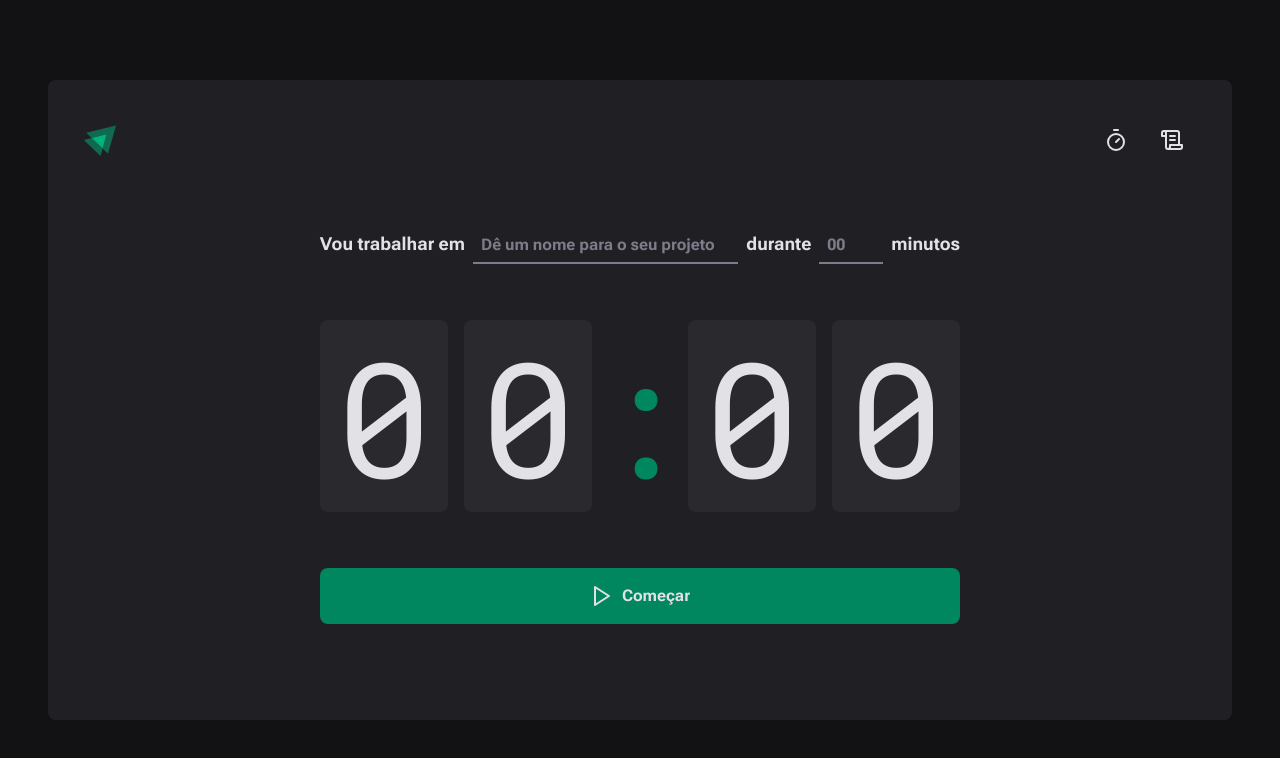
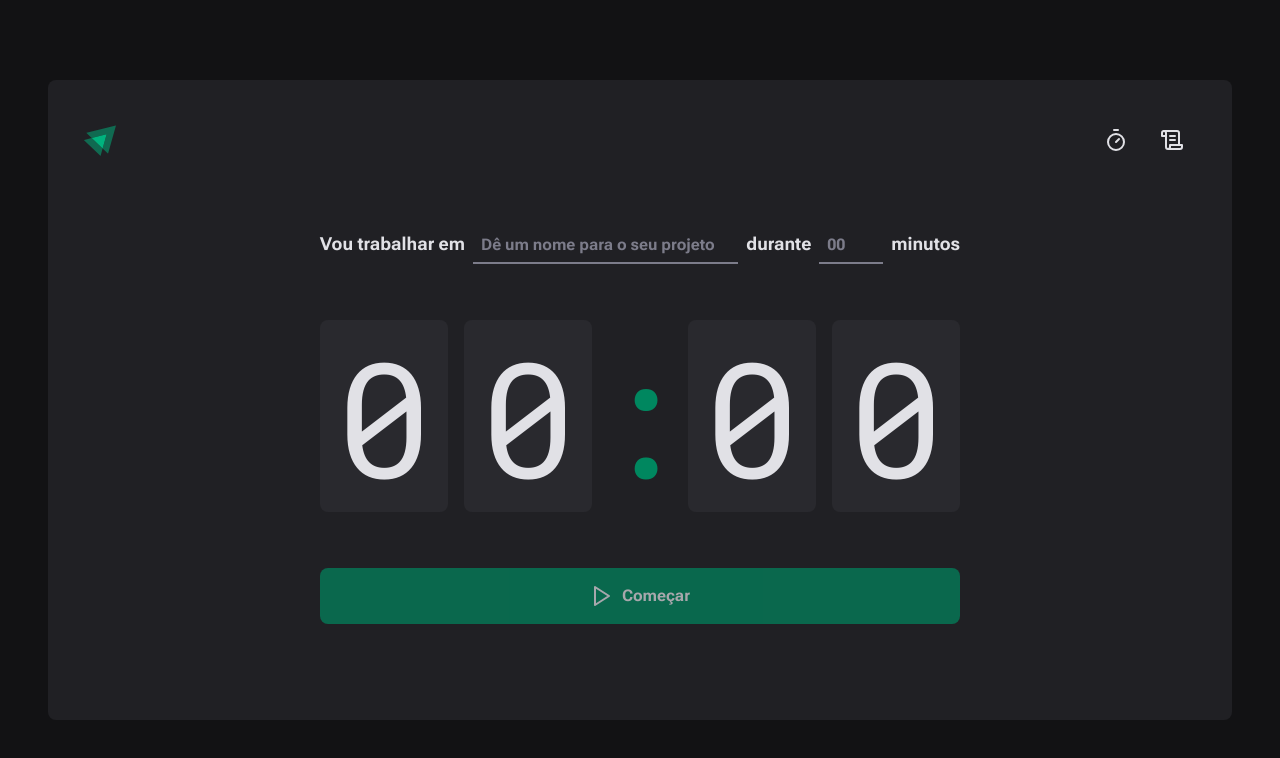
Before and after one commit to fanuelcouto99/Pomodoro, a Next.js app in the folder web/: page / in a window 1280 px wide. Shown: the top 758 px of the page. Built offline with nearby package versions, Linux system fonts and the light colour scheme.

Commit message:
FEAT[Form]: Iniciando validação e criação das funcionalidades do formulario

```diff
--- a/web/package.json
+++ b/web/package.json
@@ -18,6 +18,7 @@
     "postcss": "8.4.24",
     "react": "18.2.0",
     "react-dom": "18.2.0",
+    "react-hook-form": "^7.45.1",
     "tailwindcss": "3.3.2",
     "typescript": "5.1.3"
   },
--- a/web/src/app/page.tsx
+++ b/web/src/app/page.tsx
@@ -1,53 +1,9 @@
-import { Play } from 'lucide-react'
+import { Form } from "@/components/Form";
 
 export default function Home() {
   return (
     <div className='flex flex-col items-center justify-center flex-1 h-full'>
-      <form className='flex flex-col items-center gap-14'>
-        <div className='w-full flex items-center justify-center gap-2 text-gray-100 text-lg font-bold flex-wrap'>
-          <label htmlFor='task'>Vou trabalhar em</label>
-          <input
-            className='inputTask bg-transparent h-10 border-0 border-b-2 border-b-gray-500 font-bold text-lg px-2 text-gray-100 placeholder:text-gray-500 placeholder:text-base flex-1 focus:shadow-none focus:border-green-500 focus:ring-0'
-            type='text'
-            id="task"
-            placeholder='Dê um nome para o seu projeto'
-            list='taskSuggestions'
-          />
-
-          <datalist id='taskSuggestions'>
-            <option value="Projeto 1" />
-            <option value="Projeto 2" />
-            <option value="Projeto 3" />
-          </datalist>
-
-          <label htmlFor="minutesAmount">durante</label>
-          <input
-            className='bg-transparent h-10 border-0 border-b-2 border-b-gray-500 font-bold text-lg px-2 text-gray-100 placeholder:text-gray-500 placeholder:text-base w-16 focus:shadow-none focus:border-green-500 focus:ring-0'
-            type="number"
-            name="minutesAmount"
-            id="minutesAmount"
-            placeholder='00'
-            step={5}
-            min={5}
-            max={60}
-          />
-
-          <span>minutos</span>
-        </div>
-
-        <div className='font-roboto text-[10rem] leading-[8rem] text-gray-100 flex gap-4'>
-          <span className='bg-gray-700 py-8 px-4 rounded-lg'>0</span>
-          <span className='bg-gray-700 py-8 px-4 rounded-lg'>0</span>
-          <span className='px-8 text-green-500 w-16 overflow-hidden flex justify-center items-center'>:</span>
-          <span className='bg-gray-700 py-8 px-4 rounded-lg'>0</span>
-          <span className='bg-gray-700 py-8 px-4 rounded-lg'>0</span>
-        </div>
-
-        <button type="submit" className='w-full p-4 rounded-lg flex items-center justify-center gap-2 font-bold cursor-pointer bg-green-500 text-gray-100 enabled:hover:bg-green-700 disabled:opacity-70 disabled:cursor-not-allowed'>
-          <Play />
-          Começar
-        </button>
-      </form>
+      <Form />
     </div>
   )
 }
--- /dev/null
+++ b/web/src/components/Form.tsx
@@ -0,0 +1,65 @@
+'use client'
+import { useForm } from 'react-hook-form';
+import { Play } from 'lucide-react'
+
+export function Form() {
+    const { register, handleSubmit, watch } = useForm();
+
+    function handleCreateNewCycle(data: any) {
+
+    };
+
+    const task = watch('task');
+    const isSubmitDisabled = !task;
+
+    return (
+        <>
+            <form onSubmit={handleSubmit(handleCreateNewCycle)} className='flex flex-col items-center gap-14'>
+                <div className='w-full flex items-center justify-center gap-2 text-gray-100 text-lg font-bold flex-wrap'>
+                    <label htmlFor='task'>Vou trabalhar em</label>
+                    <input
+                        className='inputTask bg-transparent h-10 border-0 border-b-2 border-b-gray-500 font-bold text-lg px-2 text-gray-100 placeholder:text-gray-500 placeholder:text-base flex-1 focus:shadow-none focus:border-green-500 focus:ring-0'
+                        type='text'
+                        id="task"
+                        placeholder='Dê um nome para o seu projeto'
+                        list='taskSuggestions'
+                        {...register('task')}
+                    />
+
+                    <datalist id='taskSuggestions'>
+                        <option value="Projeto 1" />
+                        <option value="Projeto 2" />
+                        <option value="Projeto 3" />
+                    </datalist>
+
+                    <label htmlFor="minutesAmount">durante</label>
+                    <input
+                        className='bg-transparent h-10 border-0 border-b-2 border-b-gray-500 font-bold text-lg px-2 text-gray-100 placeholder:text-gray-500 placeholder:text-base w-16 focus:shadow-none focus:border-green-500 focus:ring-0'
+                        type="number"
+                        id="minutesAmount"
+                        placeholder='00'
+                        step={5}
+                        min={5}
+                        max={60}
+                        {...register('minutesAmount', { valueAsNumber: true })}
+                    />
+
+                    <span>minutos</span>
+                </div>
+
+                <div className='font-roboto text-[10rem] leading-[8rem] text-gray-100 flex gap-4'>
+                    <span className='bg-gray-700 py-8 px-4 rounded-lg'>0</span>
+                    <span className='bg-gray-700 py-8 px-4 rounded-lg'>0</span>
+                    <span className='px-8 text-green-500 w-16 overflow-hidden flex justify-center items-center'>:</span>
+                    <span className='bg-gray-700 py-8 px-4 rounded-lg'>0</span>
+                    <span className='bg-gray-700 py-8 px-4 rounded-lg'>0</span>
+                </div>
+
+                <button type="submit" disabled={isSubmitDisabled} className='w-full p-4 rounded-lg flex items-center justify-center gap-2 font-bold cursor-pointer bg-green-500 text-gray-100 enabled:hover:bg-green-700 disabled:opacity-70 disabled:cursor-not-allowed'>
+                    <Play />
+                    Começar
+                </button>
+            </form>
+        </>
+    );
+};
```
Also changed, not shown: 1 other file (tests, documents, lock files or other folders).
